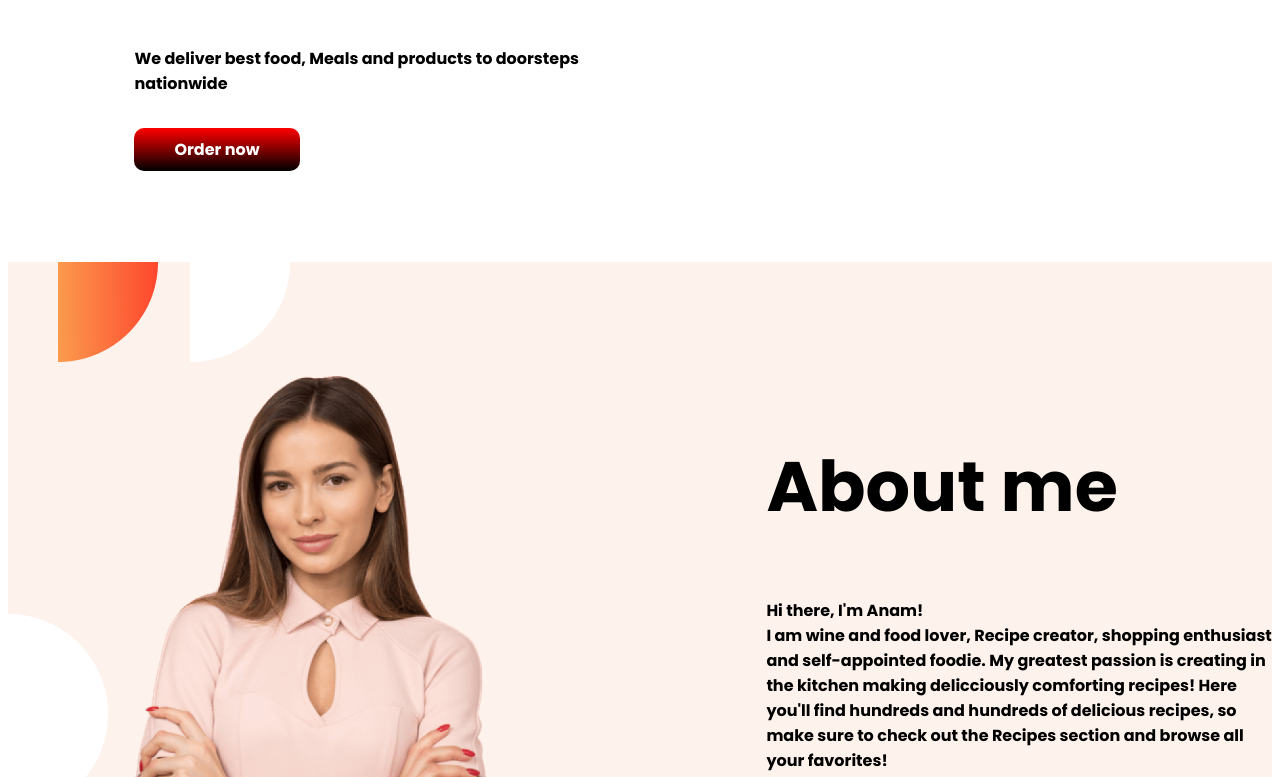
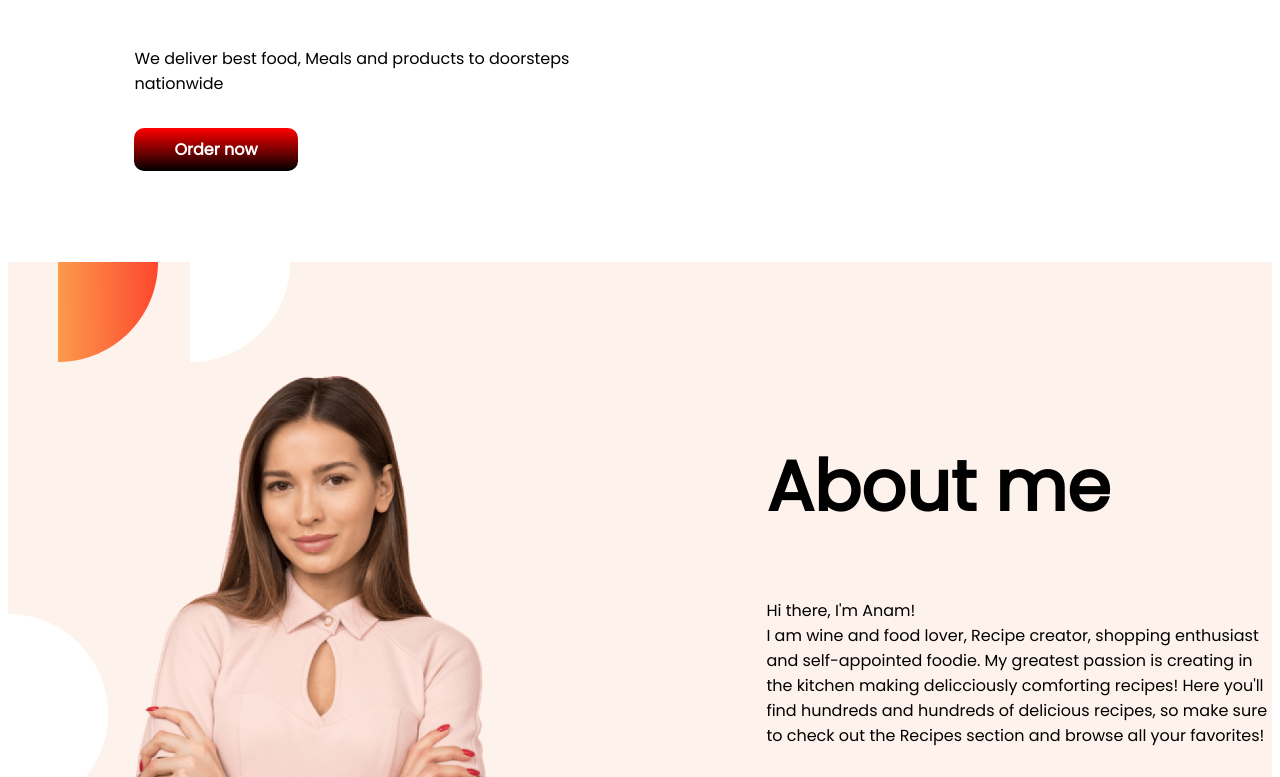
Before and after one commit to Anamulhaque11/best-food, a plain HTML site: page index.html in a window 1280 px wide. Shown: the part 653-1430 px from the top of the page. Drawn offline with Linux system fonts and the light colour scheme.

Commit message:
resolving and done work

```diff
--- a/index.html
+++ b/index.html
@@ -7,7 +7,7 @@
     <title>Best Food</title>
     <link rel="preconnect" href="https://fonts.googleapis.com">
     <link rel="preconnect" href="https://fonts.gstatic.com" crossorigin>
-    <link href="https://fonts.googleapis.com/css2?family=Poppins:wght@700&display=swap" rel="stylesheet">
+    <link href="https://fonts.googleapis.com/css2?family=Poppins&display=swap" rel="stylesheet">
     <link rel="stylesheet" href="style.css">
     <link rel="shortcut icon" href="images/food/icons8-bao-bun-48.png" type="image/x-icon">
 </head>
```
